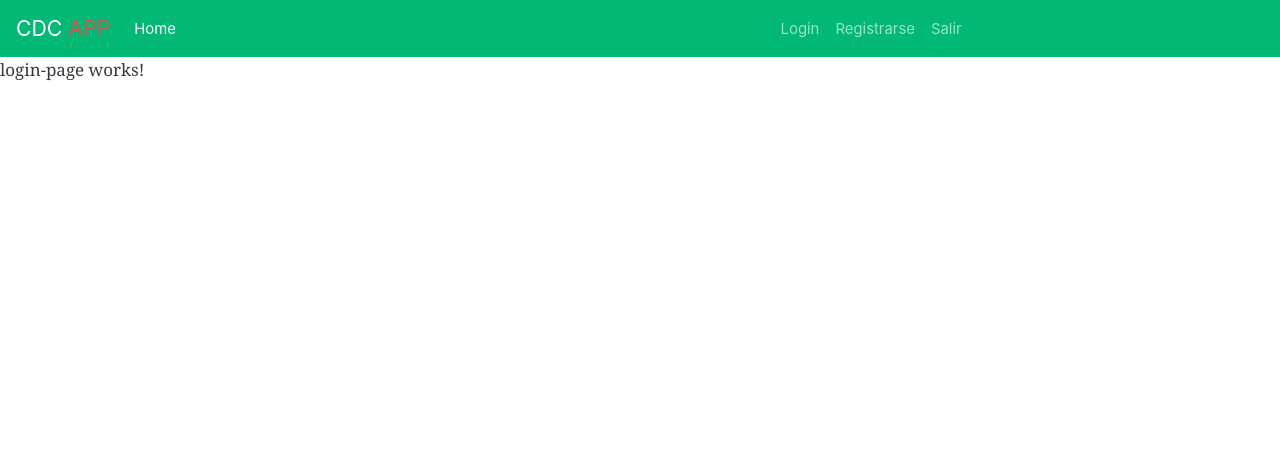
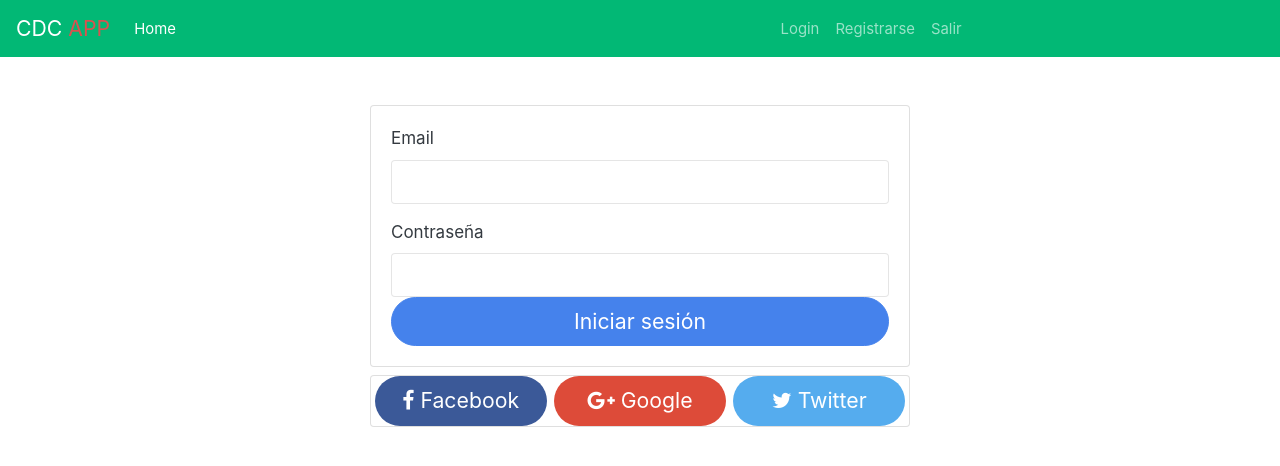
Before and after one commit to HectorVix/cdc-app, an Angular app: page /login in a window 1280 px wide. Shown: the top 466 px of the page. Built offline with nearby package versions, Linux system fonts and the light colour scheme.

Commit message:
Se crearon login  y registro

```diff
--- a/src/app/app.component.html
+++ b/src/app/app.component.html
@@ -1,2 +1,4 @@
 <app-navbar> </app-navbar>
-<router-outlet></router-outlet>
+ <div class="container">
+    <router-outlet></router-outlet>
+ </div>
--- a/src/app/componentes/home-page/home-page.component.html
+++ b/src/app/componentes/home-page/home-page.component.html
@@ -1,3 +1,9 @@
-<p>
-  home-page works!
-</p>
+<div class="jumbotron">
+  <h1 class="display-3">HOME</h1>
+  <p class="lead">This is a simple hero unit, a simple jumbotron-style component for calling extra attention to featured content or information.</p>
+  <hr class="my-4">
+  <p>It uses utility classes for typography and spacing to space content out within the larger container.</p>
+  <p class="lead">
+    <a class="btn btn-primary btn-lg" href="#" role="button">Learn more</a>
+  </p>
+</div>
--- a/src/app/componentes/login-page/login-page.component.html
+++ b/src/app/componentes/login-page/login-page.component.html
@@ -1,3 +1,31 @@
-<p>
-  login-page works!
-</p>
+<div class="row">
+ <div class="col-md-6 mx-auto mt-5">
+   <div class="card">
+     <div class="card-body">
+       <!--h1 class="text-center">LOGIN</h1-->
+       <form>
+         <div class="form-group">
+           <label for="email">Email</label>
+            <input type="email" name="email" id="email" class="form-control">
+         </div>
+         <div class="from-group">
+           <label for="password">Contraseña</label>
+           <input type="password" name="password" id="password" class="form-control">
+         </div>
+         <input type="text" value ="Iniciar sesión" class="btn btn-primary btn-block btn-lg" >
+       </form>
+     </div>
+   </div>
+ </div>
+</div>
+<div class="row">
+  <div class="col-md-6 mx-auto mt-2" >
+  <div class="card">
+    <div class="car-body d-flex justify-content-around">
+      <button class="btn btn-lg btn-facebook"><i class="fa fa-facebook"></i> Facebook</button>
+      <button class="btn btn-lg btn-google"><i class="fa fa-google-plus"></i> Google</button>
+      <button class="btn btn-lg btn-twitter"><i class="fa fa-twitter"></i> Twitter</button>
+    </div>
+  </div>
+  </div>
+</div>
--- a/src/app/componentes/login-page/login-page.component.scss
+++ b/src/app/componentes/login-page/login-page.component.scss
@@ -0,0 +1,21 @@
+.btn-facebook ,.btn-google ,.btn-twitter  {
+   width:32%;
+}
+
+.btn-facebook {
+
+     background : #3b5998;
+     color : #fff;
+
+}
+
+.btn-google {
+    background : #dd4b39;
+    color : #fff;
+
+}
+.btn-twitter {
+    background : #55acee;
+    color : #fff;
+
+}
--- a/src/app/componentes/privado-page/privado-page.component.html
+++ b/src/app/componentes/privado-page/privado-page.component.html
@@ -1,3 +1,9 @@
-<p>
-  privado-page works!
-</p>
+<div class="jumbotron">
+  <h1 class="display-3">Flora</h1>
+  <p class="lead">This is a simple hero unit, a simple jumbotron-style component for calling extra attention to featured content or information.</p>
+  <hr class="my-4">
+  <p>It uses utility classes for typography and spacing to space content out within the larger container.</p>
+  <p class="lead">
+    <a class="btn btn-primary btn-lg" href="#" role="button">Learn more</a>
+  </p>
+</div>
--- a/src/app/componentes/register-page/register-page.component.html
+++ b/src/app/componentes/register-page/register-page.component.html
@@ -1,3 +1,20 @@
-<p>
-  register-page works!
-</p>
+<div class="row">
+    <div class="col-md-6 mx-auto mt-5">
+      <div class="card">
+        <div class="card-body">
+          <h1 class="text-center">Registro</h1>
+          <form>
+            <div class="form-group">
+              <label for="email">Email</label>
+               <input type="email" name="email" id="email" class="form-control">
+            </div>
+            <div class="from-group">
+              <label for="password">Contraseña</label>
+              <input type="password" name="password" id="password" class="form-control">
+            </div>
+            <input type="text" value ="Iniciar sesión" class="btn btn-primary btn-block btn-lg" >
+          </form>
+        </div>
+      </div>
+    </div>
+   </div>
```
Also changed, not shown: 1 other file (tests, documents, lock files or other folders).
